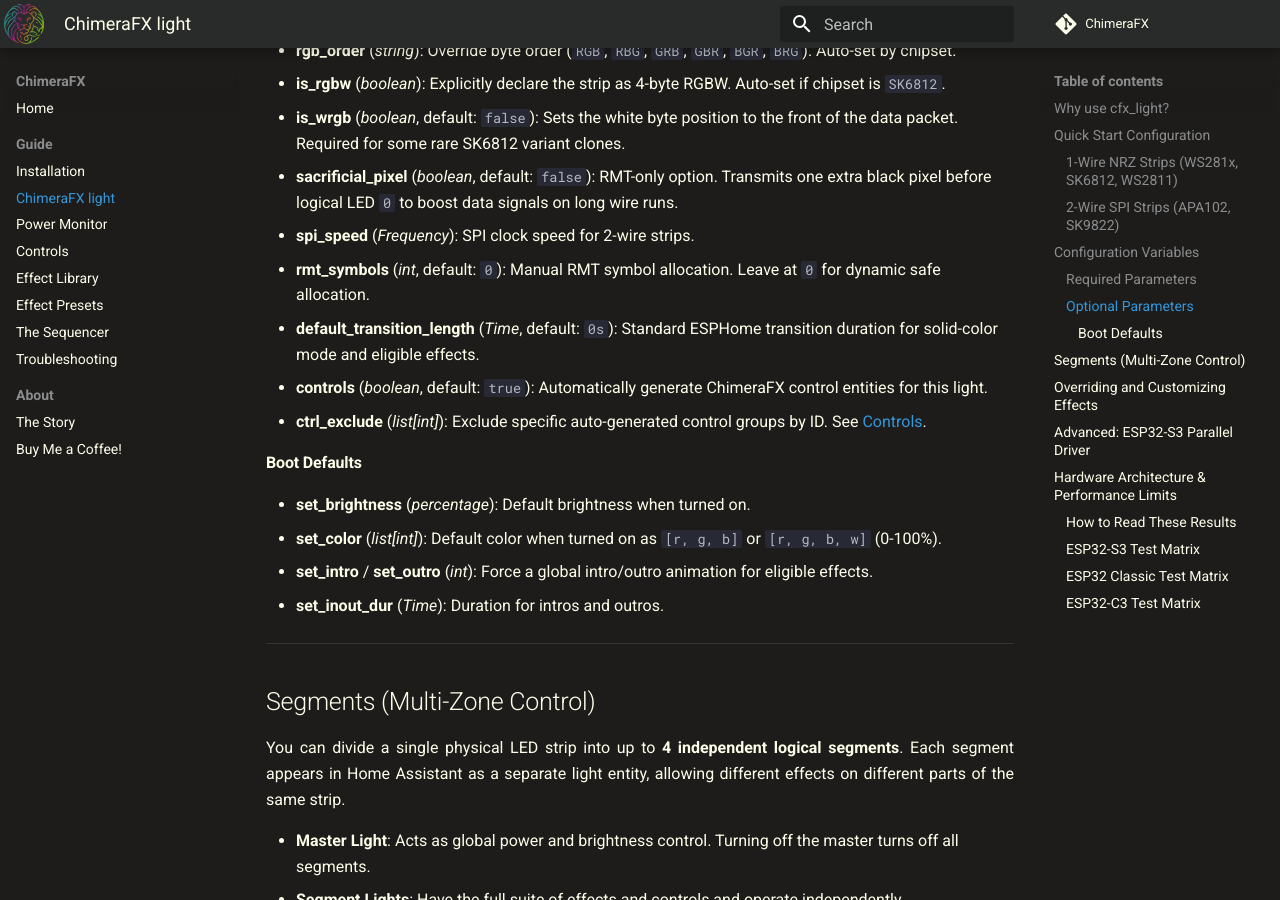
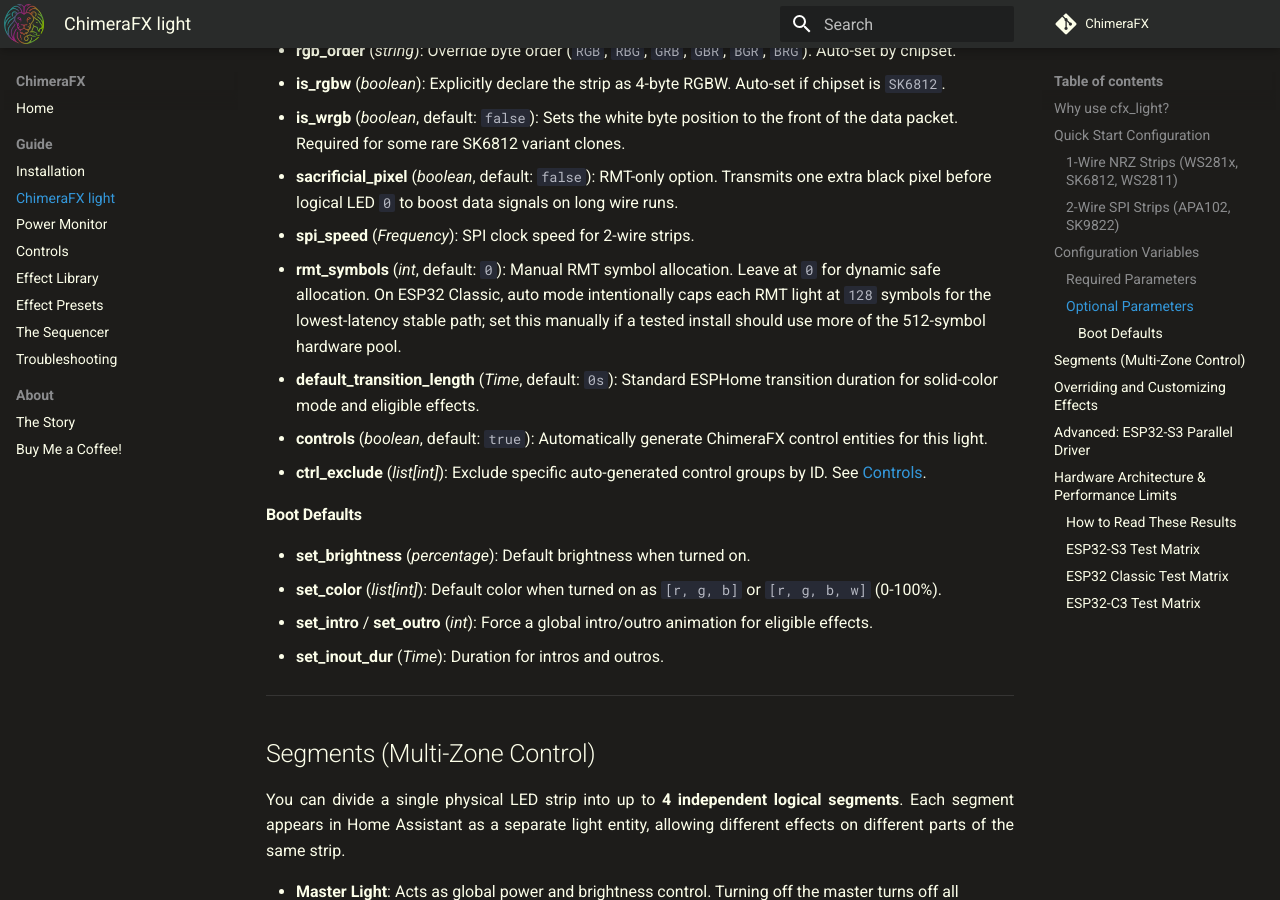
Before and after one commit to effelle/ChimeraFX, an MkDocs documentation site: the page built from docs/cfx_light.md, in a window 1280 px wide and 900 px high, scrolled down 1922 px. Built offline with MkDocs 1.6.1 and Material for MkDocs 9.7.7, drawn with Linux system fonts in a browser that asks for light colours; comment, search, counter and statistics services are not loaded.

Commit message:
Document ESP32 RMT auto symbol cap

```diff
--- a/docs/cfx_light.md
+++ b/docs/cfx_light.md
@@ -62,7 +62,7 @@ light:
 * **is_wrgb** (*boolean*, default: `false`): Sets the white byte position to the front of the data packet. Required for some rare SK6812 variant clones.
 * **sacrificial_pixel** (*boolean*, default: `false`): RMT-only option. Transmits one extra black pixel before logical LED `0` to boost data signals on long wire runs.
 * **spi_speed** (*Frequency*): SPI clock speed for 2-wire strips.
-* **rmt_symbols** (*int*, default: `0`): Manual RMT symbol allocation. Leave at `0` for dynamic safe allocation.
+* **rmt_symbols** (*int*, default: `0`): Manual RMT symbol allocation. Leave at `0` for dynamic safe allocation. On ESP32 Classic, auto mode intentionally caps each RMT light at `128` symbols for the lowest-latency stable path; set this manually if a tested install should use more of the 512-symbol hardware pool.
 * **default_transition_length** (*Time*, default: `0s`): Standard ESPHome transition duration for solid-color mode and eligible effects.
 * **controls** (*boolean*, default: `true`): Automatically generate ChimeraFX control entities for this light.
 * **ctrl_exclude** (*list[int]*): Exclude specific auto-generated control groups by ID. See [Controls](Controls.md).
```
Also changed, not shown: docs/Troubleshooting.md (+2 -0 lines).
